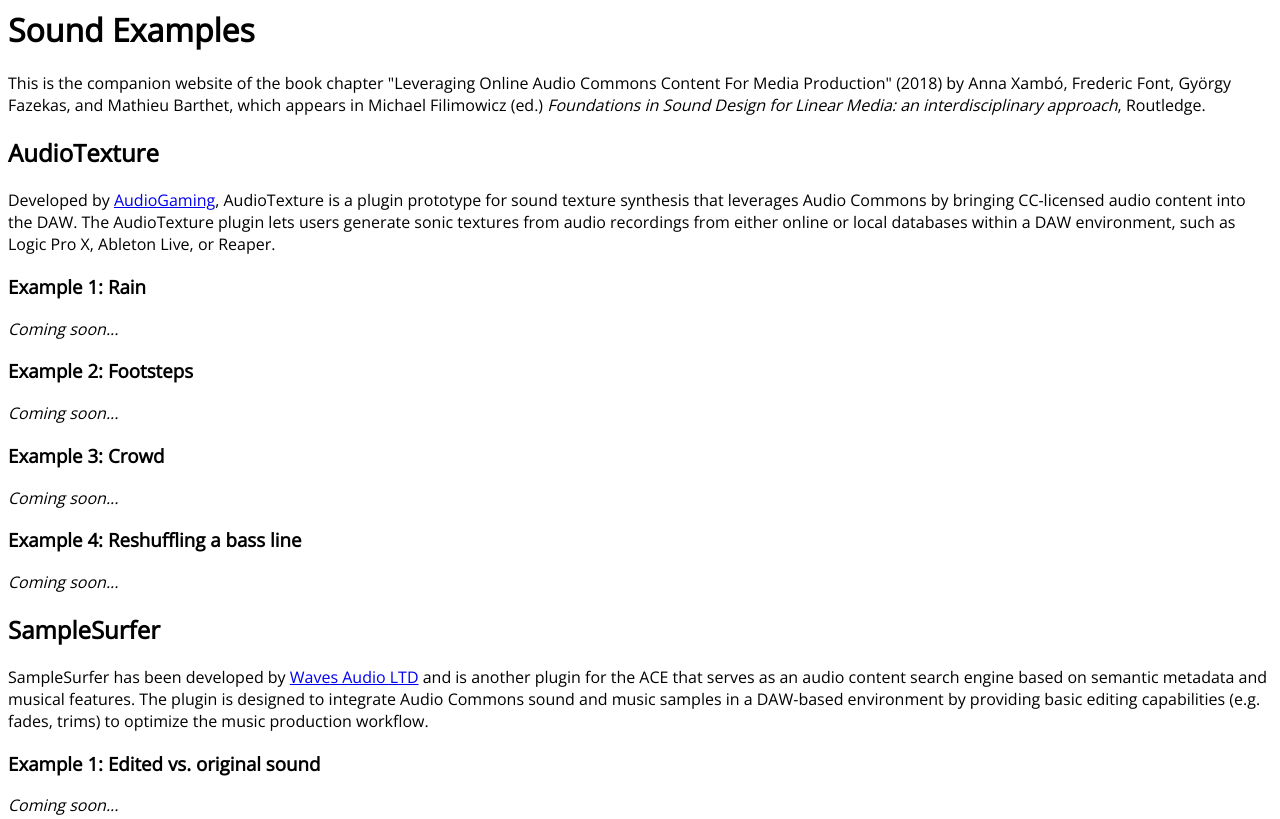
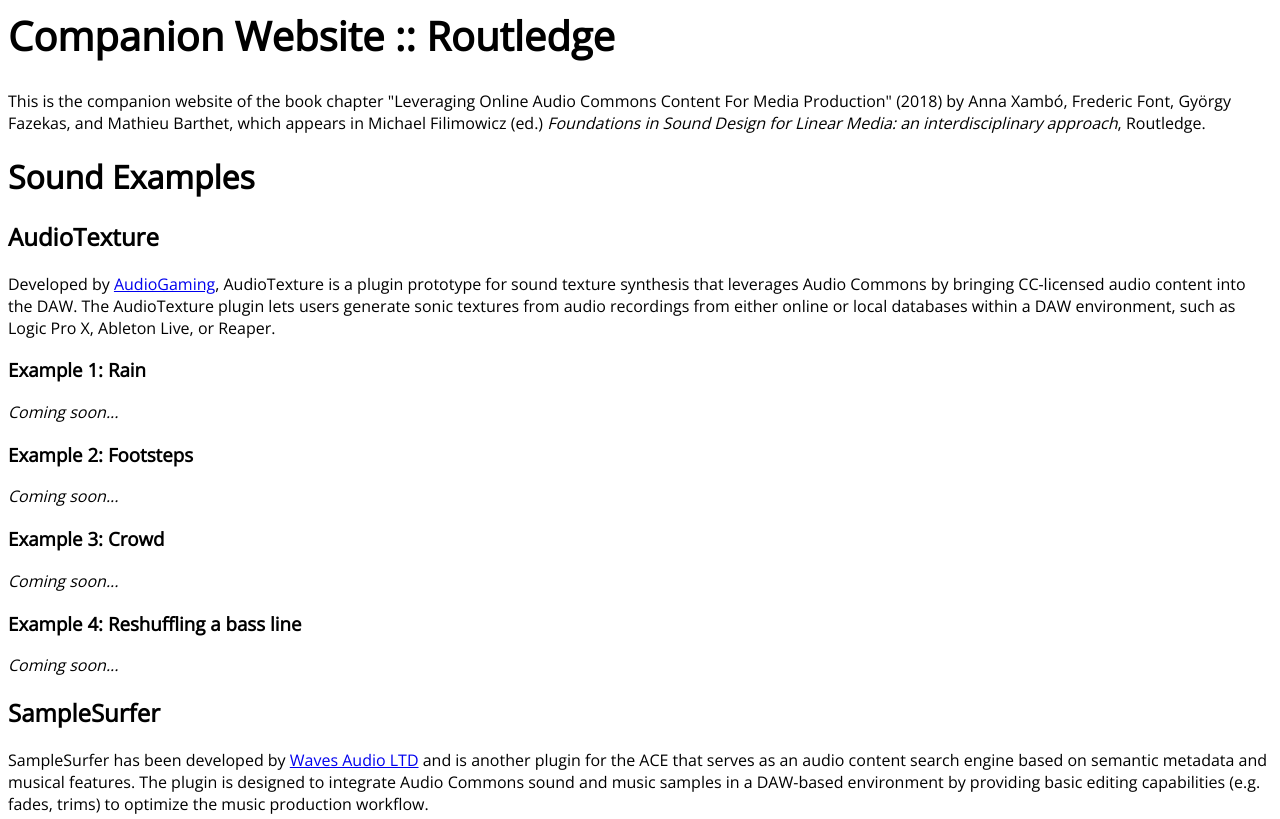
Before and after one commit to AudioCommons/routledge, a plain HTML site: page index.html in a window 1280 px wide. Shown: the top 819 px of the page. Drawn offline with nearby package versions, Linux system fonts and the light colour scheme.

Commit message:
Added title

```diff
--- a/index.html
+++ b/index.html
@@ -14,16 +14,21 @@
      margin: 0 auto;
      width: 320px;
 	 	}
+		.title {
+			font-size: 40px;
+		}
 </style>
 
 	<title>Designing Sounds With The Cloud Companion Website</title>
 </head>
 <body>
 
-	<h1>Sound Examples</h1>
+	<h1 class="title">Companion Website :: Routledge</h1>
 
 	<p>This is the companion website of the book chapter "Leveraging Online Audio Commons Content For Media Production" (2018)
 	by Anna Xambó, Frederic Font, György Fazekas, and Mathieu Barthet, which appears in Michael Filimowicz (ed.) <em>Foundations in Sound Design for Linear Media: an interdisciplinary approach</em>, Routledge.</p>
+
+	<h1>Sound Examples</h1>
 
 	<h2>AudioTexture</h2>
 
```
